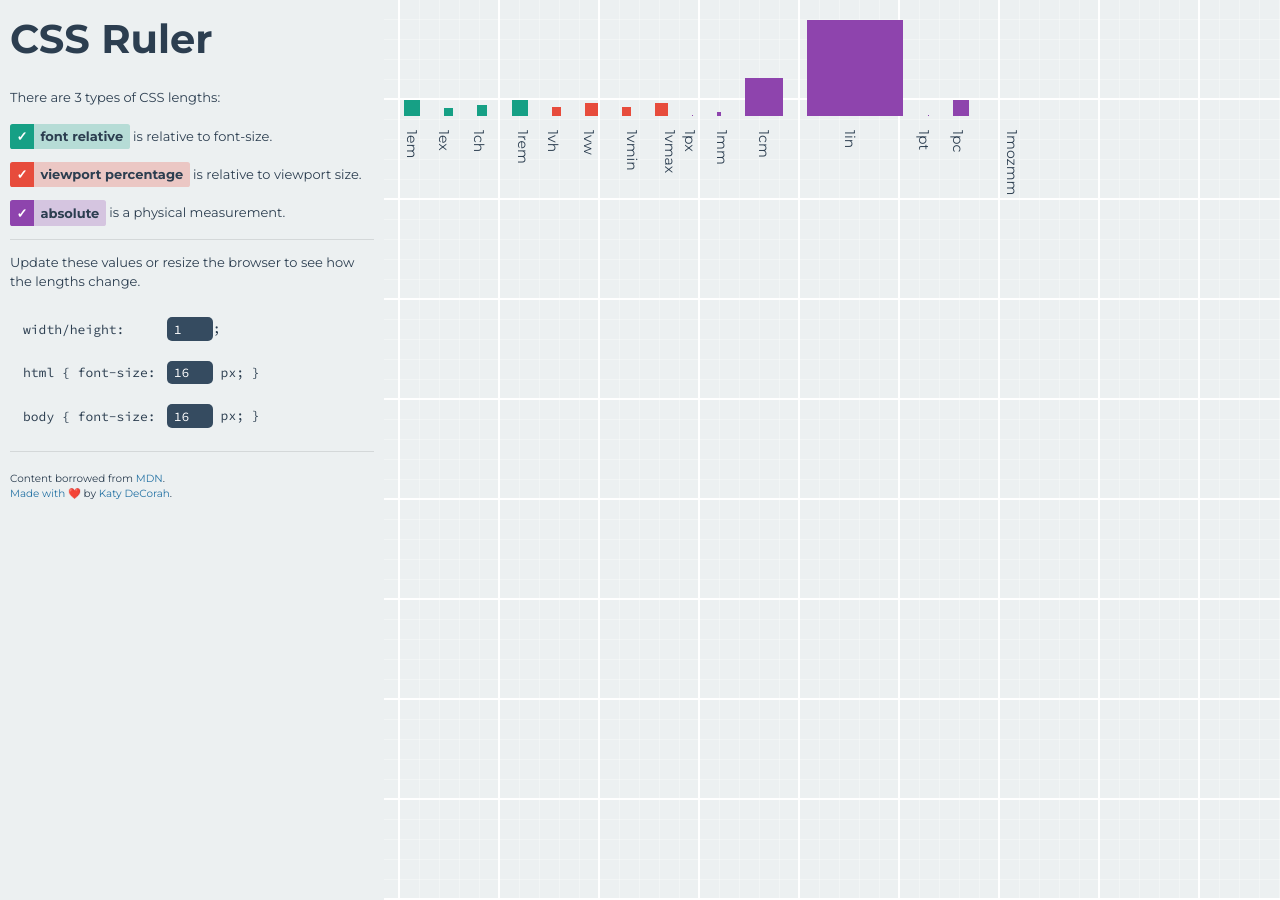
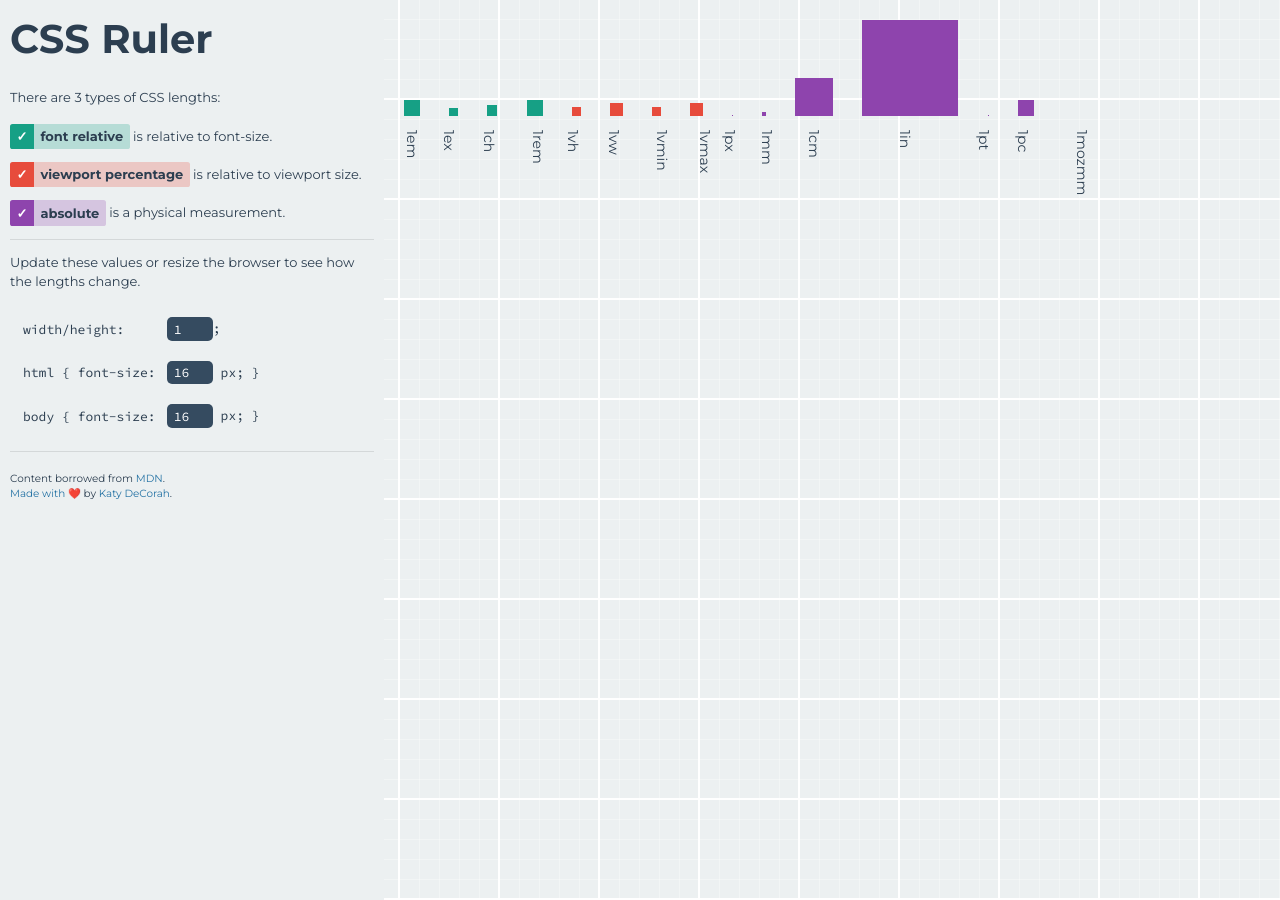
Before and after one commit to katydecorah/css-ruler, a Jekyll site: the page built from index.html, in a window 1280 px wide. Built offline with Jekyll 4.4.1, drawn with Linux system fonts in a browser that asks for light colours; nearby versions of some CDN libraries; emoji names are drawn with the system emoji font.

Commit message:
adds more space between unit

```diff
--- a/_sass/_layout.scss
+++ b/_sass/_layout.scss
@@ -123,12 +123,13 @@
 .example-container {
   display: inline-block;
   cursor: help;
+  margin-right: 25px;
 
 }
 .example {
   position: relative;
   margin-bottom: 70px;
-  margin-right: 20px;
+
   color: inherit;
   -webkit-transition: .1s linear;
           transition: .1s linear;
```
